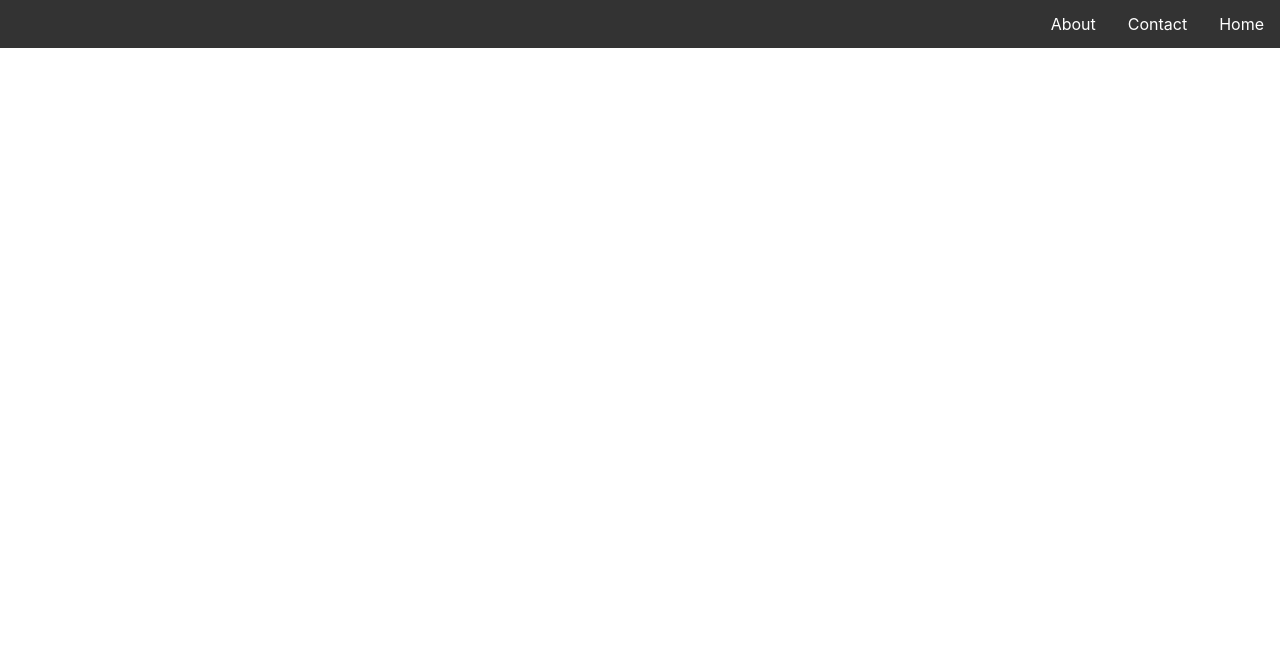
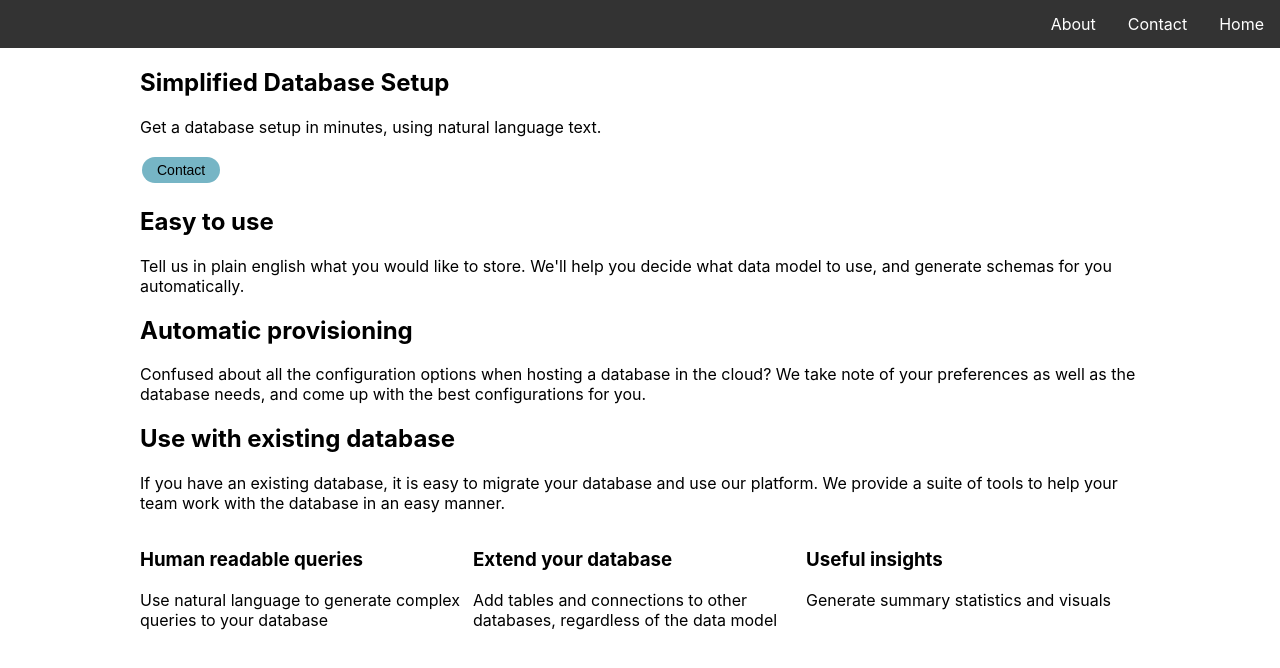
Before and after one commit to FIex-Labs/crispy-guacamole, a React (Create React App) app in the folder my-app/: page / in a window 1280 px wide. Shown: the top 668 px of the page. Built offline with nearby package versions, Linux system fonts and the light colour scheme.

Commit message:
Basic page layout
Add sections and temporary(?) content

```diff
--- a/my-app/src/App.css
+++ b/my-app/src/App.css
@@ -7,6 +7,12 @@
   pointer-events: none;
 }
 
+section {
+  text-align: left;
+  background-color: var(--section-color);
+  width: var(--section-width);
+  margin: auto;
+}
 @media (prefers-reduced-motion: no-preference) {
   .App-logo {
     animation: App-logo-spin infinite 20s linear;
--- a/my-app/src/App.js
+++ b/my-app/src/App.js
@@ -1,10 +1,62 @@
 import "./App.css";
 import NavBar from "./Components/NavigationBar";
-
+import PillButton from "./Components/PillButton";
 function App() {
   return (
-    <div className="background">
+    <div>
       <NavBar />
+      <section>
+        <h1> Simplified Database Setup</h1>
+        <p> Get a database setup in minutes, using natural language text. </p>
+        <PillButton> Contact </PillButton>
+      </section>
+      <section>
+        <h1> Easy to use </h1>
+        <p>
+          {" "}
+          Tell us in plain english what you would like to store. We'll help you
+          decide what data model to use, and generate schemas for you
+          automatically.{" "}
+        </p>
+      </section>
+      <section>
+        <h1> Automatic provisioning</h1>
+        <p>
+          {" "}
+          Confused about all the configuration options when hosting a database
+          in the cloud? We take note of your preferences as well as the database
+          needs, and come up with the best configurations for you.
+        </p>
+      </section>
+      <section>
+        <h1> Use with existing database</h1>
+        <p>
+          If you have an existing database, it is easy to migrate your database
+          and use our platform. We provide a suite of tools to help your team
+          work with the database in an easy manner.
+        </p>
+        <div className="subsection">
+          <div>
+            <h3>Human readable queries</h3>
+            <p>
+              {" "}
+              Use natural language to generate complex queries to your database{" "}
+            </p>
+          </div>
+          <div>
+            <h3>Extend your database</h3>
+            <p>
+              {" "}
+              Add tables and connections to other databases, regardless of the
+              data model
+            </p>
+          </div>
+          <div>
+            <h3>Useful insights</h3>
+            <p>Generate summary statistics and visuals </p>
+          </div>
+        </div>
+      </section>
     </div>
   );
 }
```
